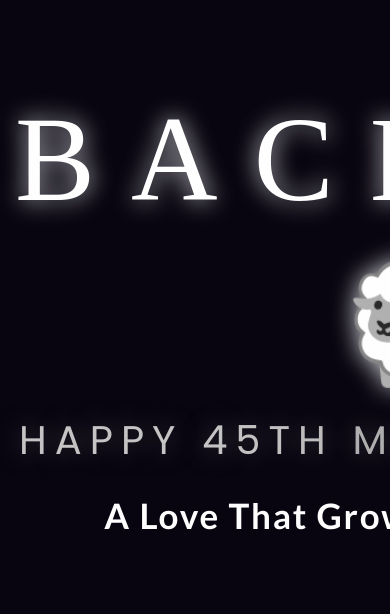
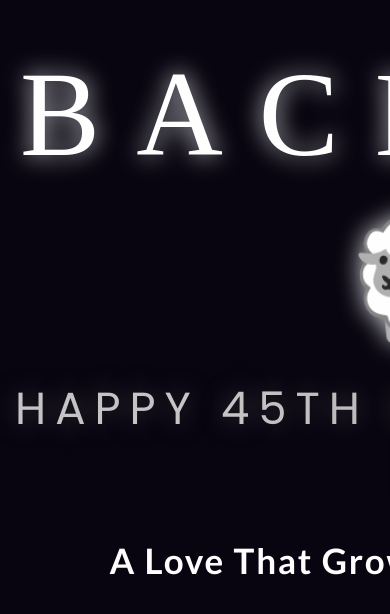
Before and after one commit to Kunalsonar19/Chapter-45, a plain HTML site: page index.html in a window 390 px wide. Shown: the part 114-728 px from the top of the page. Drawn offline with Linux system fonts and the light colour scheme; a web font is replaced by a local one.

Commit message:
New Commit

```diff
--- a/css/hovertreewelcome.css
+++ b/css/hovertreewelcome.css
@@ -238,28 +238,15 @@ a:active {
 
 @media screen and (max-width: 1024px) {
   h1 {
-    font-size: 100px; /* Adjusted font size for tablets */
+    font-size: 120px;
   }
 
   h2 {
-    font-size: 30px; /* Adjusted font size for tablets */
+    font-size: 45px;
+    margin: 10px 0;
   }
 
   h3 {
-    font-size: 25px; /* Adjusted font size for tablets */
+    font-size: 35px;
   }
 }
-
-@media screen and (max-width: 760px) {
-  h1 {
-    font-size: 120px; /* Further adjusted font size for mobile */
-  }
-
-  h2 {
-    font-size: 40px; /* Further adjusted font size for mobile */
-  }
-
-  h3 {
-    font-size: 35px; /* Further adjusted font size for mobile */
-  }
-}
```
Also changed, not shown: index.html (+1 -1 lines).
